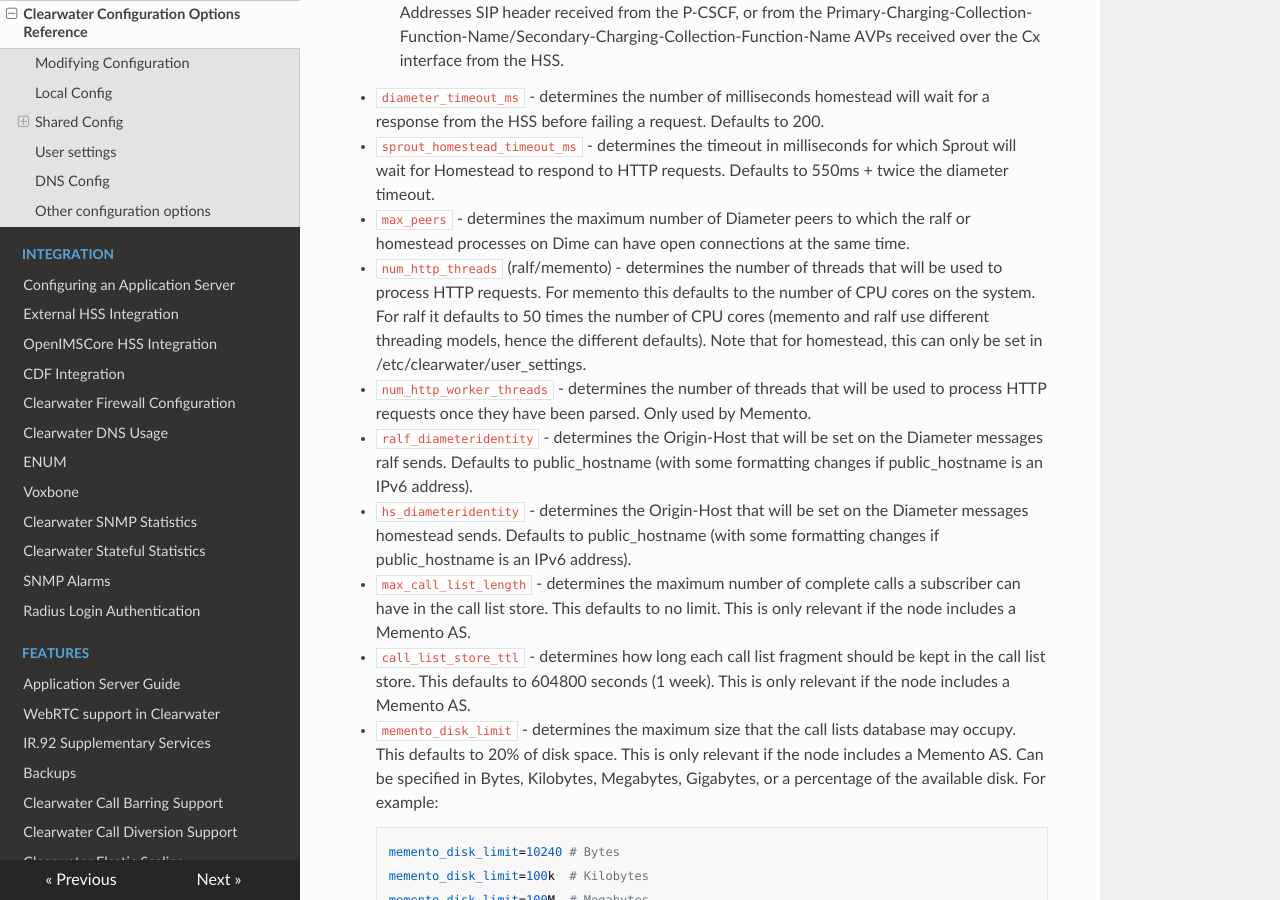
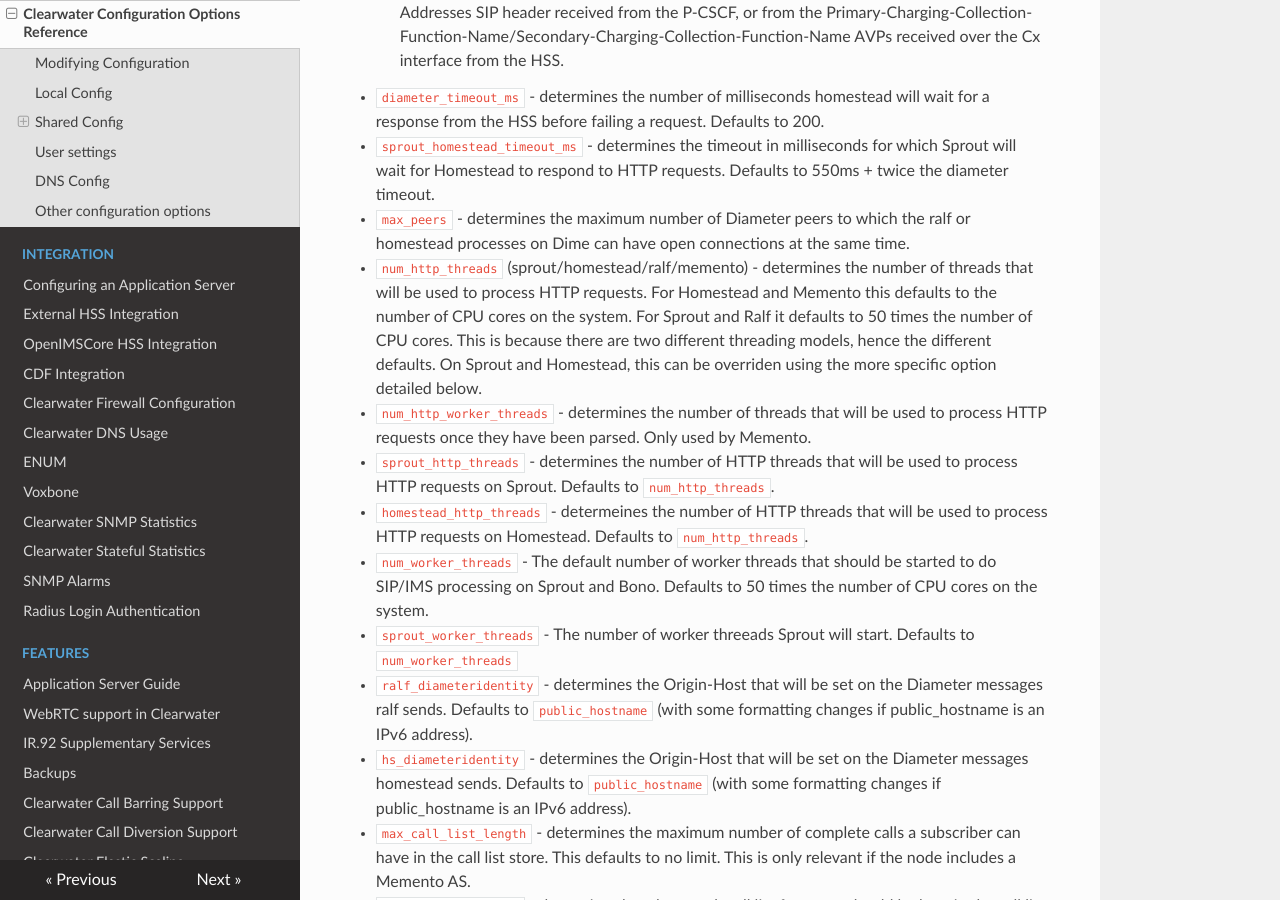
Before and after one commit to Metaswitch/clearwater-readthedocs, an MkDocs documentation site: the page built from docs/Clearwater_Configuration_Options_Reference.md, in a window 1280 px wide and 900 px high, scrolled down 8109 px. Built offline with MkDocs 1.6.1, drawn with Linux system fonts in a browser that asks for light colours; nearby versions of some CDN libraries; old or Windows-style settings are respelled for this version of MkDocs; some of the changed text lies outside the part shown.

Commit message:
Add and improve documentation for thread options

```diff
--- a/docs/Clearwater_Configuration_Options_Reference.md
+++ b/docs/Clearwater_Configuration_Options_Reference.md
@@ -161,10 +161,14 @@ This section describes optional configuration options, particularly for ensuring
 * `diameter_timeout_ms` - determines the number of milliseconds homestead will wait for a response from the HSS before failing a request. Defaults to 200.
 * `sprout_homestead_timeout_ms` - determines the timeout in milliseconds for which Sprout will wait for Homestead to respond to HTTP requests. Defaults to 550ms + twice the diameter timeout.
 * `max_peers` - determines the maximum number of Diameter peers to which the ralf or homestead processes on Dime can have open connections at the same time.
-* `num_http_threads` (ralf/memento) - determines the number of threads that will be used to process HTTP requests. For memento this defaults to the number of CPU cores on the system. For ralf it defaults to 50 times the number of CPU cores (memento and ralf use different threading models, hence the different defaults). Note that for homestead, this can only be set in /etc/clearwater/user_settings.
+* `num_http_threads` (sprout/homestead/ralf/memento) - determines the number of threads that will be used to process HTTP requests. For Homestead and Memento this defaults to the number of CPU cores on the system. For Sprout and Ralf it defaults to 50 times the number of CPU cores. This is because there are two different threading models, hence the different defaults. On Sprout and Homestead, this can be overriden using the more specific option detailed below.
 * `num_http_worker_threads` - determines the number of threads that will be used to process HTTP requests once they have been parsed. Only used by Memento.
-* `ralf_diameteridentity` - determines the Origin-Host that will be set on the Diameter messages ralf sends. Defaults to public_hostname (with some formatting changes if public_hostname is an IPv6 address).
-* `hs_diameteridentity` - determines the Origin-Host that will be set on the Diameter messages homestead sends. Defaults to public_hostname (with some formatting changes if public_hostname is an IPv6 address).
+* `sprout_http_threads` - determines the number of HTTP threads that will be used to process HTTP requests on Sprout. Defaults to `num_http_threads`.
+* `homestead_http_threads` - determeines the number of HTTP threads that will be used to process HTTP requests on Homestead. Defaults to `num_http_threads`.
+* `num_worker_threads` - The default number of worker threads that should be started to do SIP/IMS processing on Sprout and Bono. Defaults to 50 times the number of CPU cores on the system.
+* `sprout_worker_threads` - The number of worker threeads Sprout will start. Defaults to `num_worker_threads`
+* `ralf_diameteridentity` - determines the Origin-Host that will be set on the Diameter messages ralf sends. Defaults to `public_hostname` (with some formatting changes if public_hostname is an IPv6 address).
+* `hs_diameteridentity` - determines the Origin-Host that will be set on the Diameter messages homestead sends. Defaults to `public_hostname` (with some formatting changes if public_hostname is an IPv6 address).
 * `max_call_list_length` - determines the maximum number of complete calls a subscriber can have in the call list store. This defaults to no limit. This is only relevant if the node includes a Memento AS.
 * `call_list_store_ttl` - determines how long each call list fragment should be kept in the call list store. This defaults to 604800 seconds (1 week). This is only relevant if the node includes a Memento AS.
 * `memento_disk_limit` - determines the maximum size that the call lists database may occupy. This defaults to 20% of disk space. This is only relevant if the node includes a Memento AS. Can be specified in Bytes, Kilobytes, Megabytes, Gigabytes, or a percentage of the available disk. For example:
@@ -238,13 +242,11 @@ This section describes settings that may vary between systems in the same deploy
 * `log_level` - determines how verbose Clearwater's logging is, from 1 (error logs only) to 5 (debug-level logs). Defaults to 2.
 * `log_directory` - determines which folder the logs are created in. This folder must exist, and be owned by the service. Defaults to /var/log/<service> (this folder is created and has the correct permissions set for it by the install scripts of the service).
 * `max_log_directory_size` - determines the maximum size of each Clearwater process's log_directory in bytes. Defaults to 1GB. If you are co-locating multiple Clearwater processes, you'll need to reduce this value proportionally.
-* `num_worker_threads` - for Sprout and Bono nodes, determines how many worker threads should be started to do SIP/IMS processing. Defaults to 50 times the number of CPU cores on the system.
 * `upstream_connections` - determines the maximum number of TCP connections which Bono will open to the I-CSCF(s). Defaults to 50.
 * `trusted_peers` - For Bono IBCF nodes, determines the peers which Bono will accept connections to and from.
 * `ibcf_domain` - For Bono IBCF nodes, allows for a domain alias to be specified for the IBCF to allow for including IBCFs in routes as domains instead of IPs.
 * `upstream_recycle_connections` - the average number of seconds before Bono will destroy and re-create a connection to Sprout. A higher value means slightly less work, but means that DNS changes will not take effect as quickly (as new Sprout nodes added to DNS will only start to receive messages when Bono creates a new connection and does a fresh DNS lookup).
 * `authentication` - by default, Clearwater performs authentication challenges (SIP Digest or IMS AKA depending on HSS configuration). When this is set to 'Y', it simply accepts all REGISTERs - obviously this is very insecure and should not be used in production.
-* `num_http_threads` (homestead) - determines the number of HTTP worker threads that will be used to process requests. Defaults to 4 times the number of CPU cores on the system.
 
 ## DNS Config
 
```
